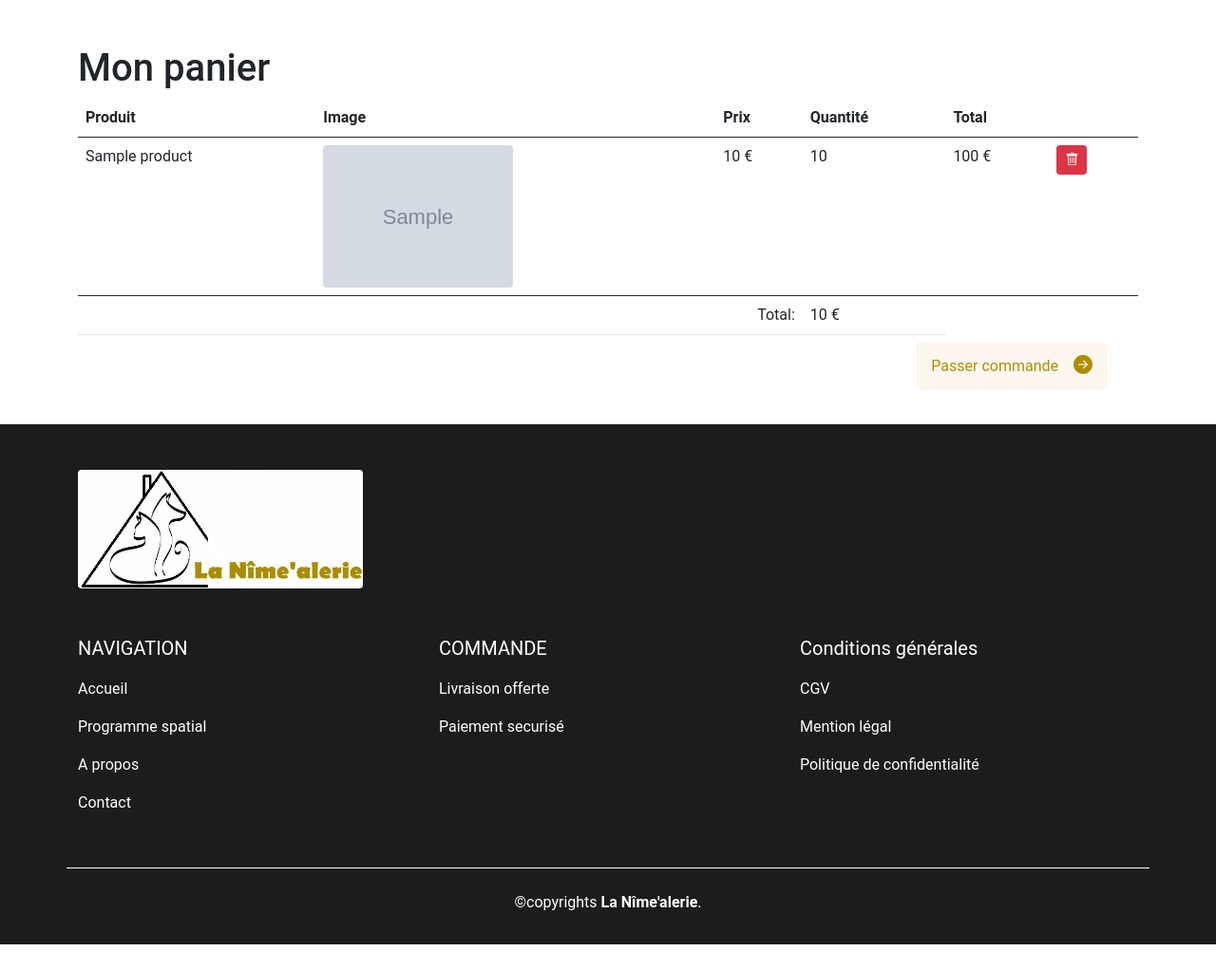
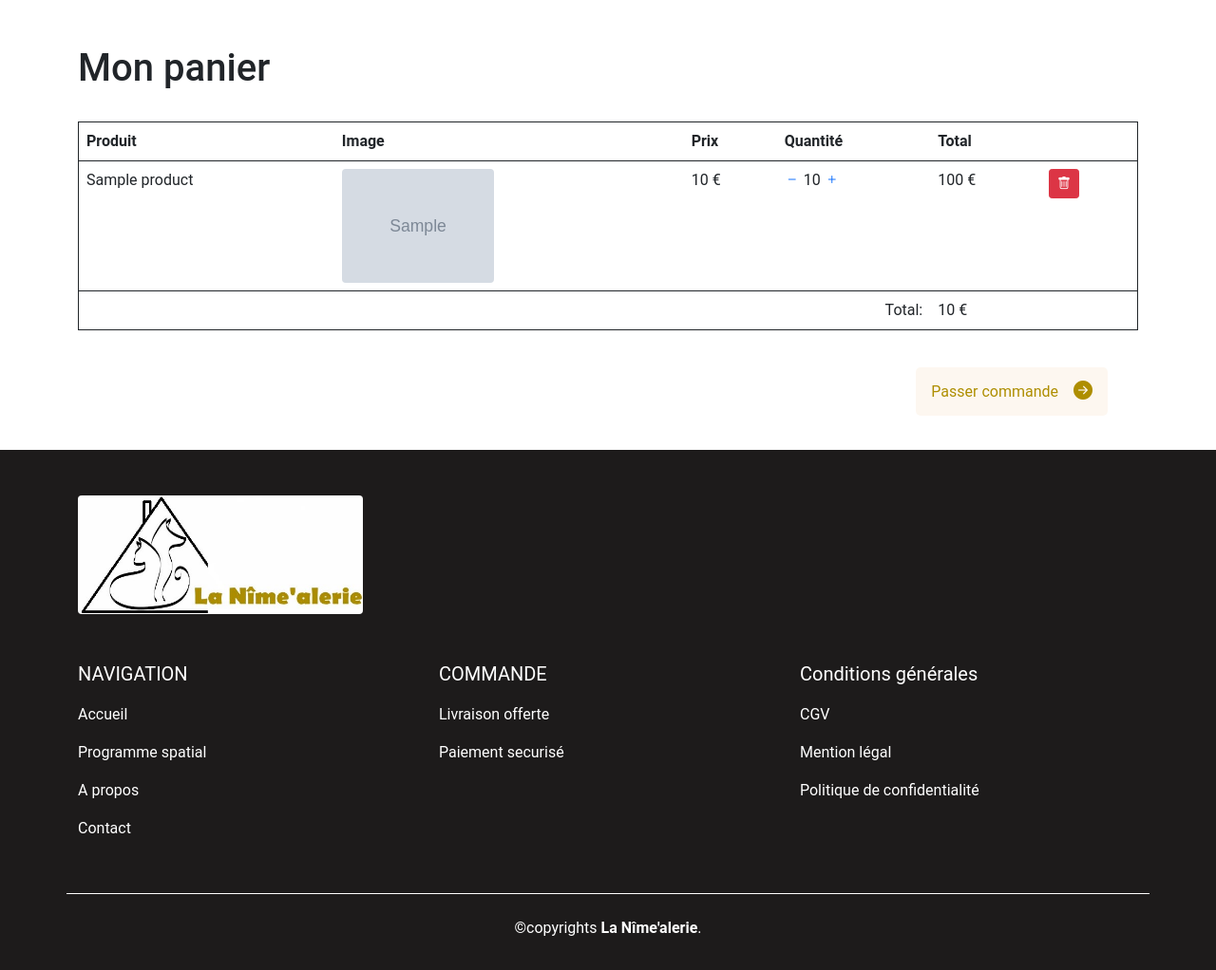
Before and after one commit to JasonLauret/Lanimalerie_Symfony, a Symfony app: template templates/cart/index.html.twig in a window 1280 px wide. Shown: the part 327-1349 px from the top of the page at 95% size. Before the commit the page ends 1322 px from the top, so only its background shows below. Run offline with Twig, Linux system fonts and the light colour scheme; the template is opened without the code that fills it: most values are stand-ins (such as "Sample title", 1, 10 or a date in 2020); grey boxes marked "Sample" are stand-in pictures; some libraries are stand-ins or nearby versions.

Commit message:
Ajout bouton '-' et '+' dans le panier

```diff
--- a/templates/cart/index.html.twig
+++ b/templates/cart/index.html.twig
@@ -5,9 +5,9 @@
 {% block body %}
 
 <section class="container py-5">
-    <h1>Mon panier</h1>
+    <h1 class="pb-4">Mon panier</h1>
     {% if items | length > 0 %}
-        <table class="table">
+        <table class="table border border-dark rounded">
             <thead>
                 <tr>
                     <th>Produit</th>
@@ -23,10 +23,14 @@
                     <tr>
                         <td>{{ item.product.name }}</td>
                         <td>
-                            <img class="rounded" src="{{ asset('upload/' ~ item.product.picture) }}" alt="{{ item.product.name }}" style="max-height:150px; width:auto">
+                            <img class="rounded" src="{{ asset('upload/' ~ item.product.picture) }}" alt="{{ item.product.name }}" style="max-height:120px; width:auto">
                         </td>
                         <td>{{ item.product.price }} €</td>
-                        <td>{{ item.quantity }}</td>
+                        <td>
+                            <a href="{{ path('removeOne_cart', {'id': item.product.id}) }}"><i class="bi bi-dash"></i></a>
+                            {{ item.quantity }}
+                            <a href="{{ path('add_inCart', {'id': item.product.id}) }}"><i class="bi bi-plus"></i></a>
+                        </td>
                         <td>{{ item.product.price * item.quantity }} €</td>
                         <td>
                             <a href="{{ path('remove_cart', {'id': item.product.id}) }}"
@@ -39,12 +43,13 @@
             </tbody>
             <tfoot>
                 <tr>
-                    <td colspan="3" class="text-end">Total:</td>
+                    <td colspan="3"></td>
+                    <td class="text-end">Total:</td>
                     <td> {{ total }} €</td>
                 </tr>
             </tfoot>
         </table>
-        <div class="text-end">
+        <div class="text-end mt-5">
             <a href=" {{ path('delivery') }} " class="menu p-3">Passer commande<i class="bi bi-arrow-right-circle-fill fs-5 ps-3"></i></a>
         </div>
     {% else %}
@@ -52,3 +57,47 @@
     {% endif %}
 </section>
 {% endblock %}
+
+{#
+<section class="container">
+    <div class="row flex-column">
+        {% for item in items %}
+            <div class="rounded border border-dark p-3 g-3 col-12 col-md-6">
+                <div class="d-flex">
+                    <div class="col-6">
+                        <p class="h5">{{ item.product.name }}</p>
+                        <p>
+                            <img class="rounded" src="{{ asset('upload/' ~ item.product.picture) }}" alt="{{ item.product.name }}" style="max-height:120px; width:auto">
+                        </p>
+                    </div>
+                    <div class="col-6 d-flex text-end mt-4">
+                        {#<p><span class="me-5">Prix unitaire: </span><span>{{ item.product.price }} €</span></p>
+                        <p><span class="me-5">Quantité: </span><span>{{ item.quantity }}</span></p>
+                        <p><span class="me-5">Total: </span><span>{{ item.product.price * item.quantity }} €</span></p>--
+
+                        <div class="col-6">
+                            <p class="me-5">Prix unitaire: </p>
+                            <p class="me-5">Quantité: </p>
+                            <p class="me-5">Total: </p>
+                        </div>
+                        <div class="col-6">
+                            <p>{{ item.product.price }} €</p>
+                            <p>{{ item.quantity }}</p>
+                            <p>{{ item.product.price * item.quantity }} €</p>
+                        </div>
+                        {#<p class="ms-5">Prix: {{ item.product.price }} €</p>
+                        <p class="ms-5">Quantité: {{ item.quantity }}</p>
+                        <p class="ms-5">Total: {{ item.product.price * item.quantity }} €</p>--
+                    </div>
+                </div>
+                <p class="text-end">
+                    <a href="{{ path('remove_cart', {'id': item.product.id}) }}"
+                        class="btn btn-danger btn-sm">
+                        <i class="bi bi-trash"></i>
+                    </a>
+                </p>
+            </div>
+        {% endfor %}
+    </div>
+</section>
+#}
```
Also changed, not shown: src/Controller/CartController.php (+18 -1 lines), src/Service/Cart/CartService.php (+27 -0 lines).
